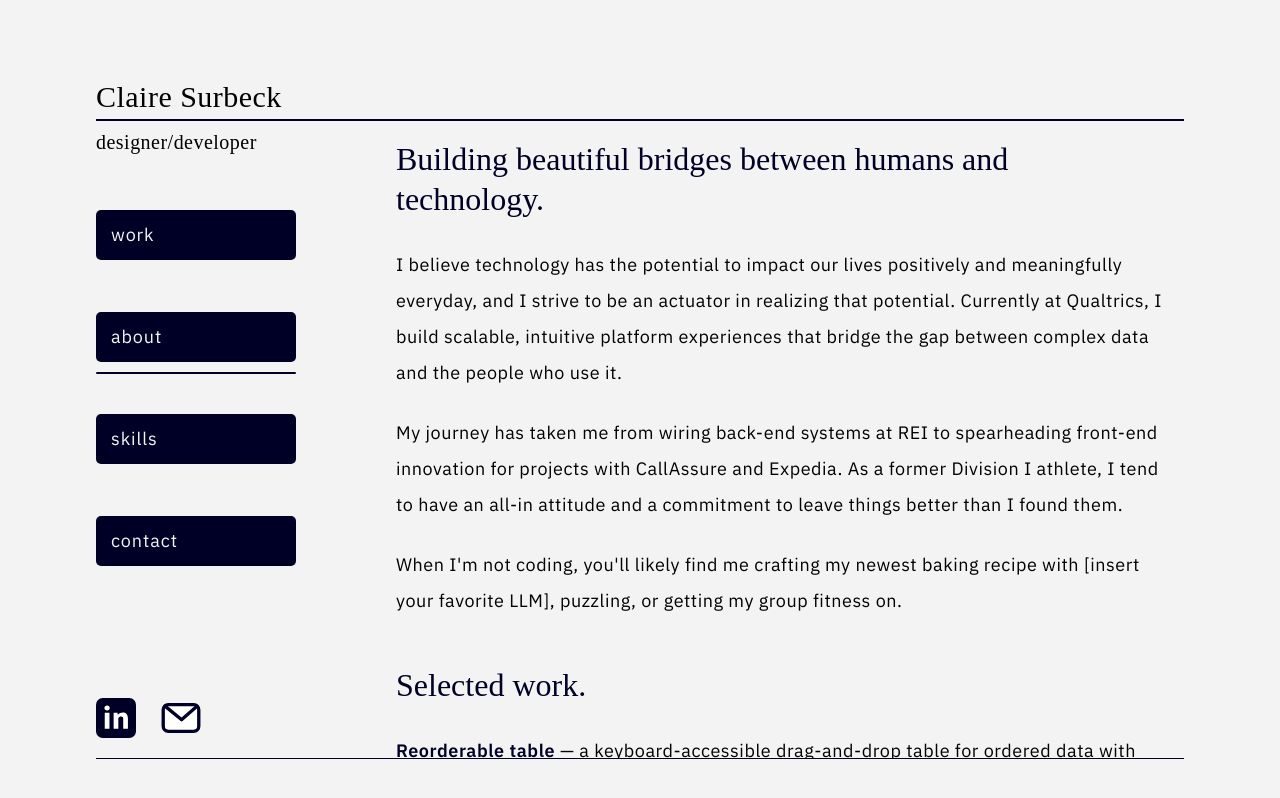
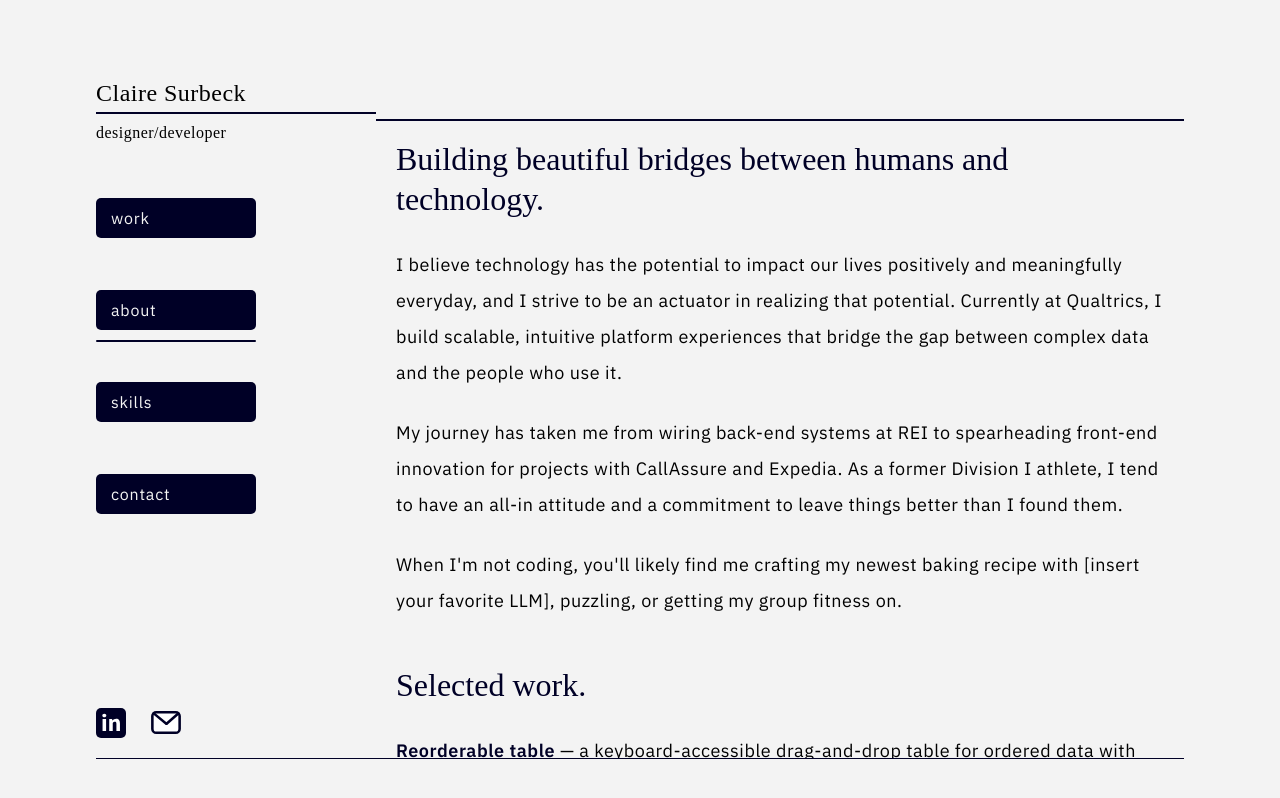
Before and after one commit to csurbeck/csurbeck.github.io, a React app: page / in a window 1280 px wide. Built offline with nearby package versions, Linux system fonts and the light colour scheme; a web font is replaced by a local one.

Commit message:
changing nav sidebar styling

```diff
--- a/src/components/NavMenu.module.scss
+++ b/src/components/NavMenu.module.scss
@@ -32,7 +32,7 @@
 }
 
 .name {
-    font-size: 30px;
+    font-size: 24px;
     line-height: 1.1;
 }
 
@@ -43,7 +43,7 @@
 }
 
 .title {
-    font-size: 20px;
+    font-size: 16px;
     margin-top: 4px;
 }
 
@@ -54,8 +54,8 @@
 }
 
 .navButton {
-    width: 200px;
-    height: 50px;
+    width: 160px;
+    height: 40px;
     display: flex;
     align-items: center;
     background-color: #000026;
@@ -81,14 +81,14 @@
 .buttonText {
     margin: 0;
     font-family: 'IBM Plex Sans', sans-serif;
-    font-size: 18px;
+    font-size: 16px;
     letter-spacing: 0.05em;
     padding-left: 15px;
 }
 
 .buttonUnderline {
     margin-top: 10px;
-    width: 200px;
+    width: 160px;
     height: 2px;
     background-color: #000026;
     border-radius: 2px;
@@ -115,7 +115,7 @@
         line-height: 0;
         height: fit-content;
         padding: 0;
-        border-radius: 6px;
+        border-radius: 5px;
         transition: opacity 120ms ease;
     }
 
@@ -129,7 +129,7 @@
 
     a:focus-visible {
         outline: 6.5px solid #ff6a00;
-        outline-offset: -1px;
+        outline-offset: 0px;
     }
 
     .navFooterIcon {
@@ -141,11 +141,11 @@
 
 .linkedinIcon {
     display: block;
-    width: 40px;
-    height: 40px;
+    width: 30px;
+    height: 30px;
 }
 
 .emailIcon {
-    width: 40px;
-    height: 30px;
+    width: 30px;
+    height: 23px;
 }
```
